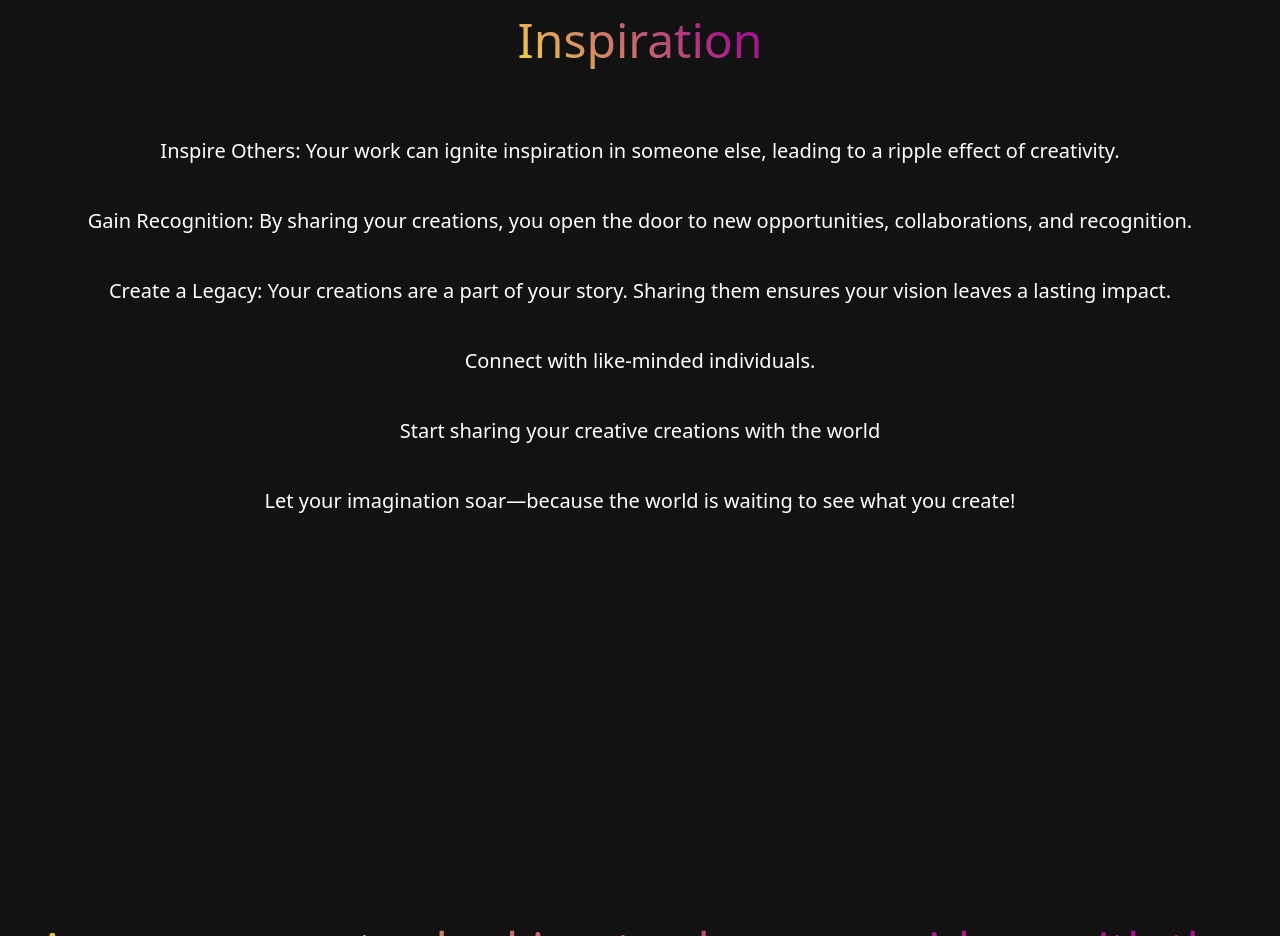
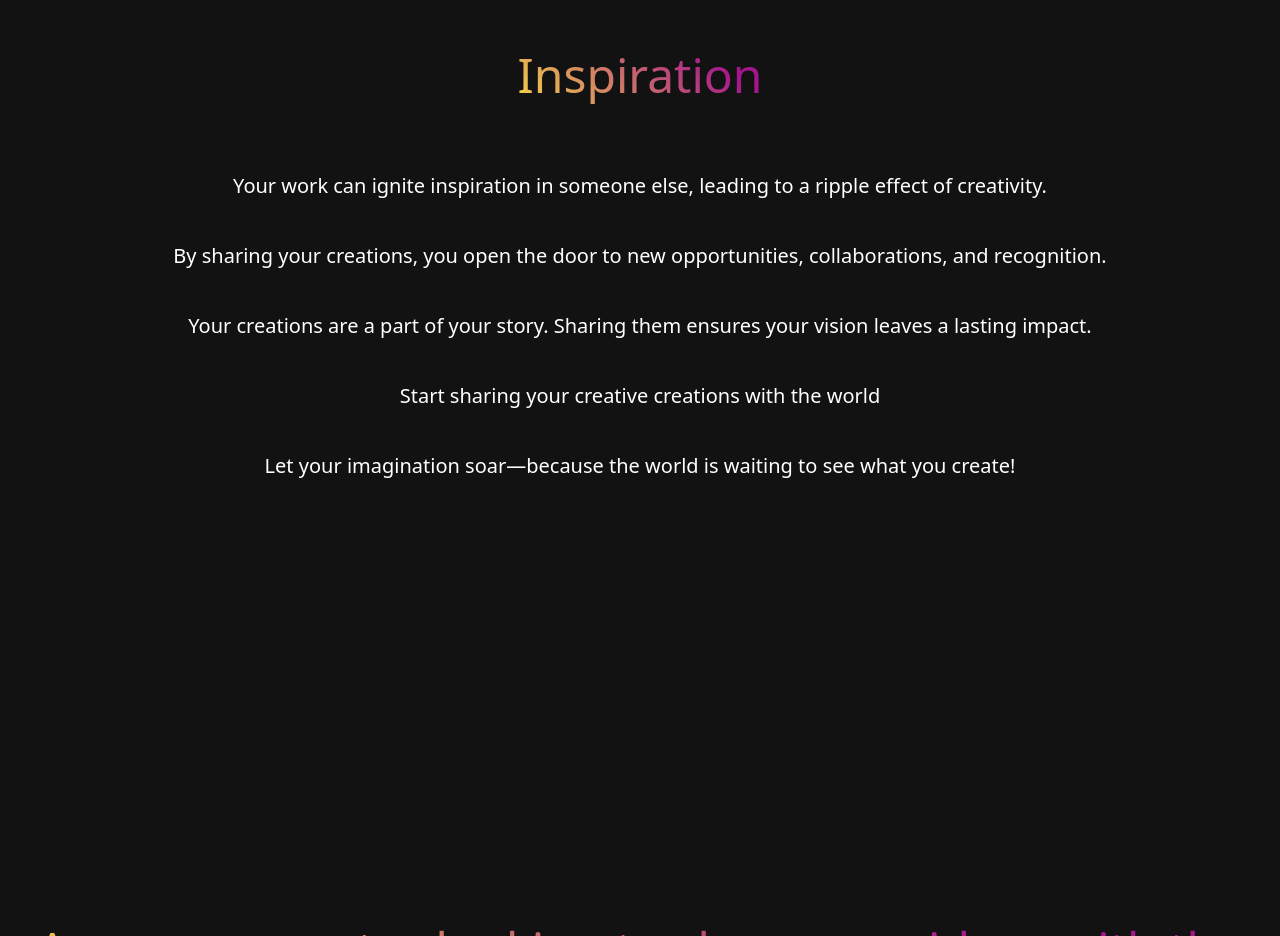
Before and after one commit to tomile247/tomile.dev, a website built with Vite: page index.html in a window 1280 px wide. Shown: the part 2620-3556 px from the top of the page. Built offline with nearby package versions, Linux system fonts and the light colour scheme; a web font is replaced by a local one.

Commit message:
DESIGN: Remove unnecessary text

```diff
--- a/index.html
+++ b/index.html
@@ -76,13 +76,12 @@
 
     <section>
         <h1>Inspiration</h1>
-        <p>Inspire Others: Your work can ignite inspiration in someone else, leading to a ripple effect of
+        <p>Your work can ignite inspiration in someone else, leading to a ripple effect of
             creativity.</p>
-        <p>Gain Recognition: By sharing your creations, you open the door to new opportunities, collaborations, and
+        <p>By sharing your creations, you open the door to new opportunities, collaborations, and
             recognition.</p>
-        <p>Create a Legacy: Your creations are a part of your story. Sharing them ensures your vision leaves a lasting
+        <p>Your creations are a part of your story. Sharing them ensures your vision leaves a lasting
             impact.</p>
-        <p>Connect with like-minded individuals.</p>
         <p>Start sharing your creative creations with the world</p>
         <p>Let your imagination soar—because the world is waiting to see what you create!</p>
     </section>
```
